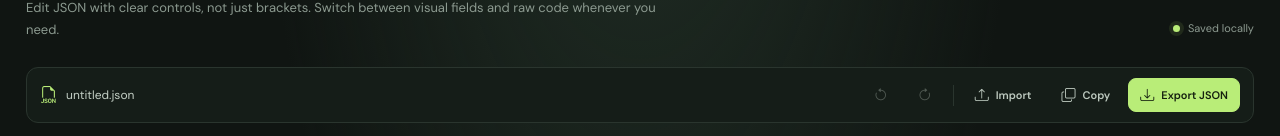
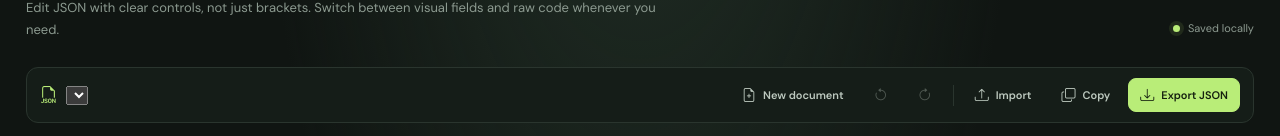
Before and after one commit to ERROR404DTIR/jsoncraft, a plain HTML site: page index.html in a window 1280 px wide. Shown: the part 172-308 px from the top of the page. Drawn offline with nearby package versions, Linux system fonts and the light colour scheme.

Commit message:
Add document switcher and new-document control

```diff
--- a/index.html
+++ b/index.html
@@ -22,8 +22,8 @@
     <div class="doc-state"><span class="state-dot"></span><span id="saveState">Saved locally</span></div>
   </section>
   <section class="toolbar" aria-label="Document actions">
-    <div class="file-label"><i class="bi bi-filetype-json"></i><span id="docName">untitled.json</span><span class="dirty-mark" id="dirtyMark"></span></div>
-    <div class="tool-actions">
+    <div class="file-label"><i class="bi bi-filetype-json"></i><select id="documentSelect" class="document-select" aria-label="Choose document"></select><span class="dirty-mark" id="dirtyMark"></span></div>
+    <div class="tool-actions"><button class="tool-btn new-document-btn" id="newDocumentBtn" title="Create a new JSON document"><i class="bi bi-file-earmark-plus"></i><span>New document</span></button>
       <button class="tool-btn" id="undoBtn" title="Undo" aria-label="Undo" disabled><i class="bi bi-arrow-counterclockwise"></i></button>
       <button class="tool-btn" id="redoBtn" title="Redo" aria-label="Redo" disabled><i class="bi bi-arrow-clockwise"></i></button>
       <span class="tool-divider"></span>
```
